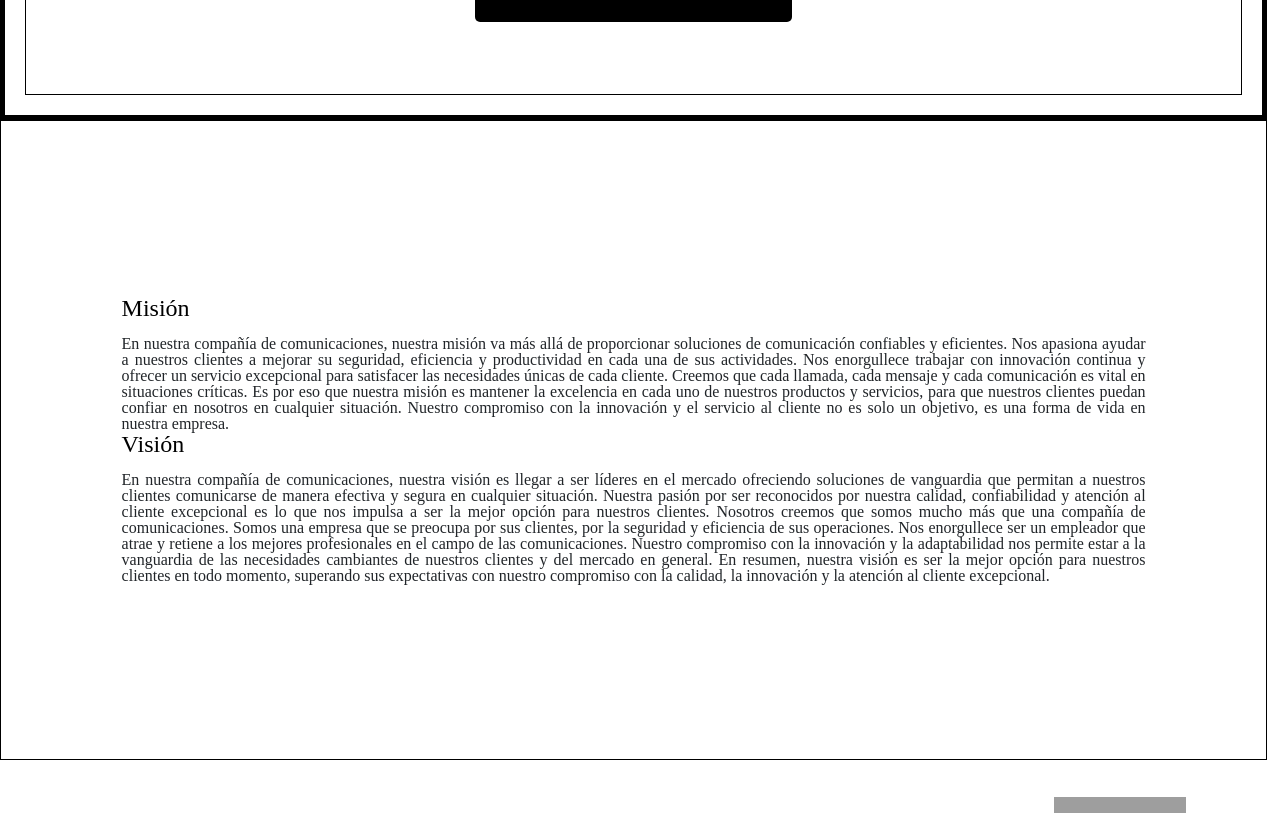
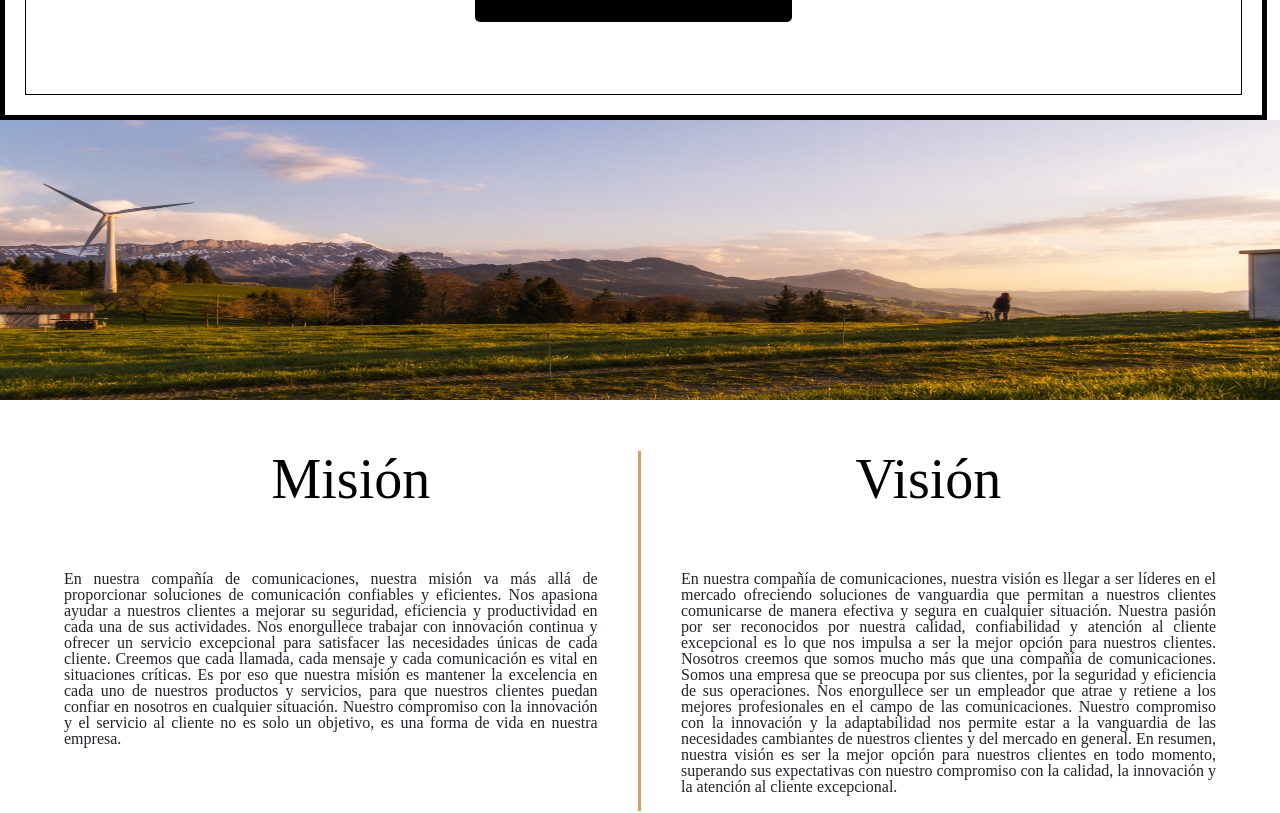
Before and after one commit to Flunavgt/shopping_cart, a React (Create React App) app: page / in a window 1280 px wide. Shown: the part 1480-2293 px from the top of the page. Built offline with nearby package versions, Linux system fonts and the light colour scheme; grey boxes are pictures that could not be loaded.

Commit message:
css to mision and vision

```diff
--- a/src/components/crelosa_page_components/quienes_somos.jsx
+++ b/src/components/crelosa_page_components/quienes_somos.jsx
@@ -1,9 +1,12 @@
 import React from 'react';
+import backgroundmv from './images/backgroundmv.jpg';
 import '../../styles/CrelosaPage-styles/quienes_somos.css';
 
 const QuieneSomos = () => (
   <section id="quienes_somos?" className="Main_quienessomos_container">
+    <img src={backgroundmv} alt="background" className="backgroundmv" />
     <div className="vismissom">
+      <div className="mision">
         <h1>Misión</h1>
         <p>
           En nuestra compañía de comunicaciones, nuestra misión
@@ -19,6 +22,8 @@ const QuieneSomos = () => (
           Nuestro compromiso con la innovación y el servicio al cliente no es solo
           un objetivo, es una forma de vida en nuestra empresa.
         </p>
+      </div>
+      <div className="vision">
         <h1>Visión</h1>
         <p>
           En nuestra compañía de comunicaciones, nuestra visión
@@ -39,6 +44,7 @@ const QuieneSomos = () => (
           excepcional.
         </p>
       </div>
+    </div>
   </section>
 );
 
--- a/src/styles/CrelosaPage-styles/quienes_somos.css
+++ b/src/styles/CrelosaPage-styles/quienes_somos.css
@@ -1,21 +1,19 @@
 
 .Main_quienessomos_container {
-  width: 99vw;
-  background-color: var(--bg-quienessomos-section);
-  height: 80vh;
-  display: flex;
-  flex-direction: column;
-  justify-content: center;
-  align-items: center;
-  /* justify-content: center;
-  align-items: center; */
-  gap: 2rem;
-  border: 1px solid #000;
+  height: 90vh;
+}
+
+.backgroundmv {
+  width: 100vw;
+  height: 35vh;
+
 }
 
 .vismissom {
-  width: 80vw;
-  margin-inline: 10vw;
+  display: flex;
+  width: 90vw;
+  margin-inline: 5vw;
+  justify-content: flex-start;
 }
 
 .vismissom p {
@@ -23,7 +21,30 @@
 }
 
 .vismissom h1 {
-  font-size: 1.5rem;
+  font-size: 3.5rem;
   color: #000;
-  margin-bottom: 1rem;
+  margin-bottom: 4rem;
 }
+
+.mision,
+.vision {
+  display: flex;
+  flex-direction: column;
+  margin-top: 3rem;
+  align-items: center;
+  height: 45vh;
+  /* gap: 1rem; */
+  width: 100%;
+}
+
+.vision p {
+  margin-left: 7%;
+}
+
+.mision p {
+  margin-right: 7%;
+}
+
+.mision  {
+ border-right: 3px solid #bf6a0ea7;
+}
```
Also changed, not shown: src/components/crelosa_page_components/images/backgroundmv.jpg (added). Lines whose indentation alone changed are shown as unchanged.
